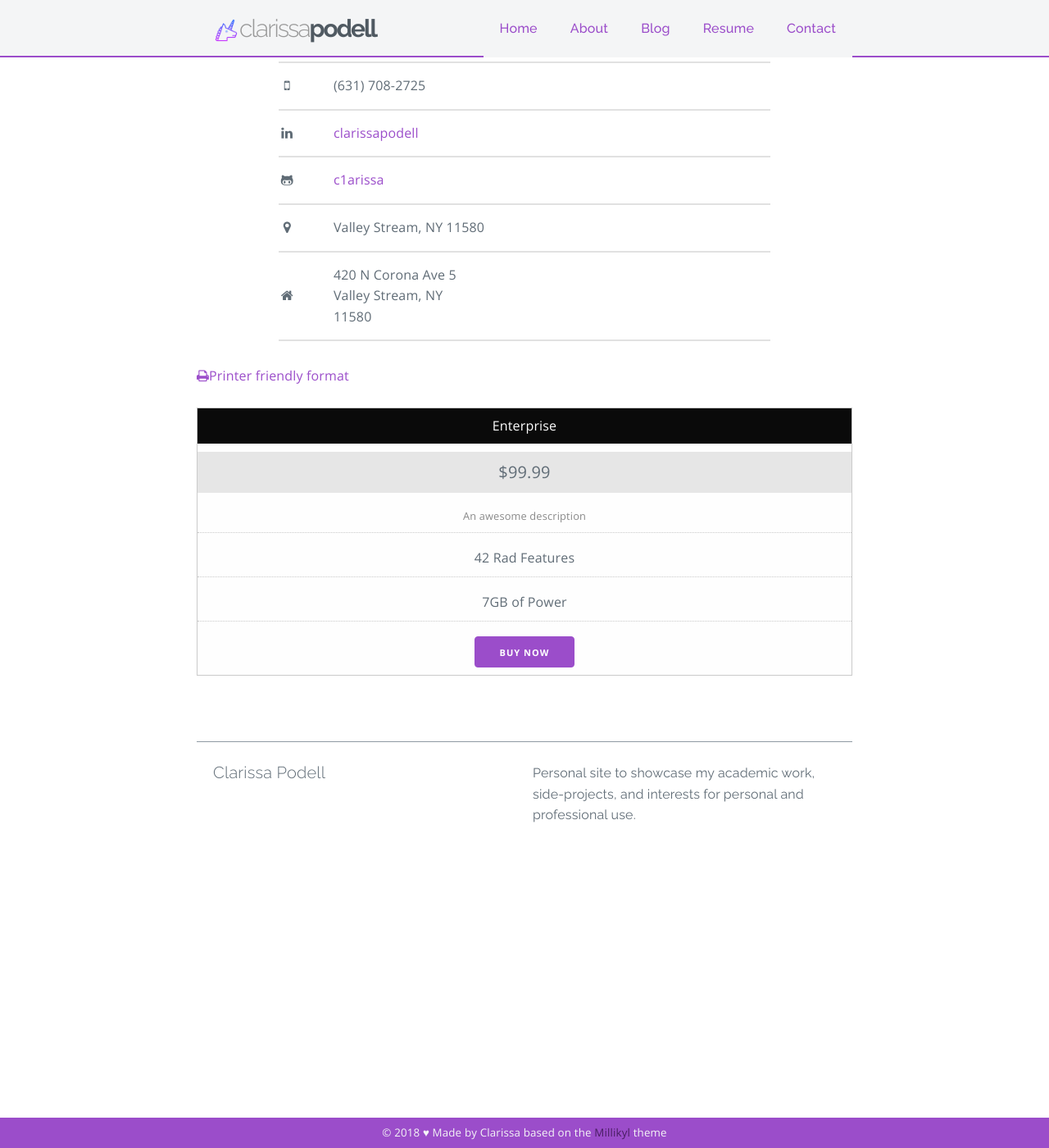
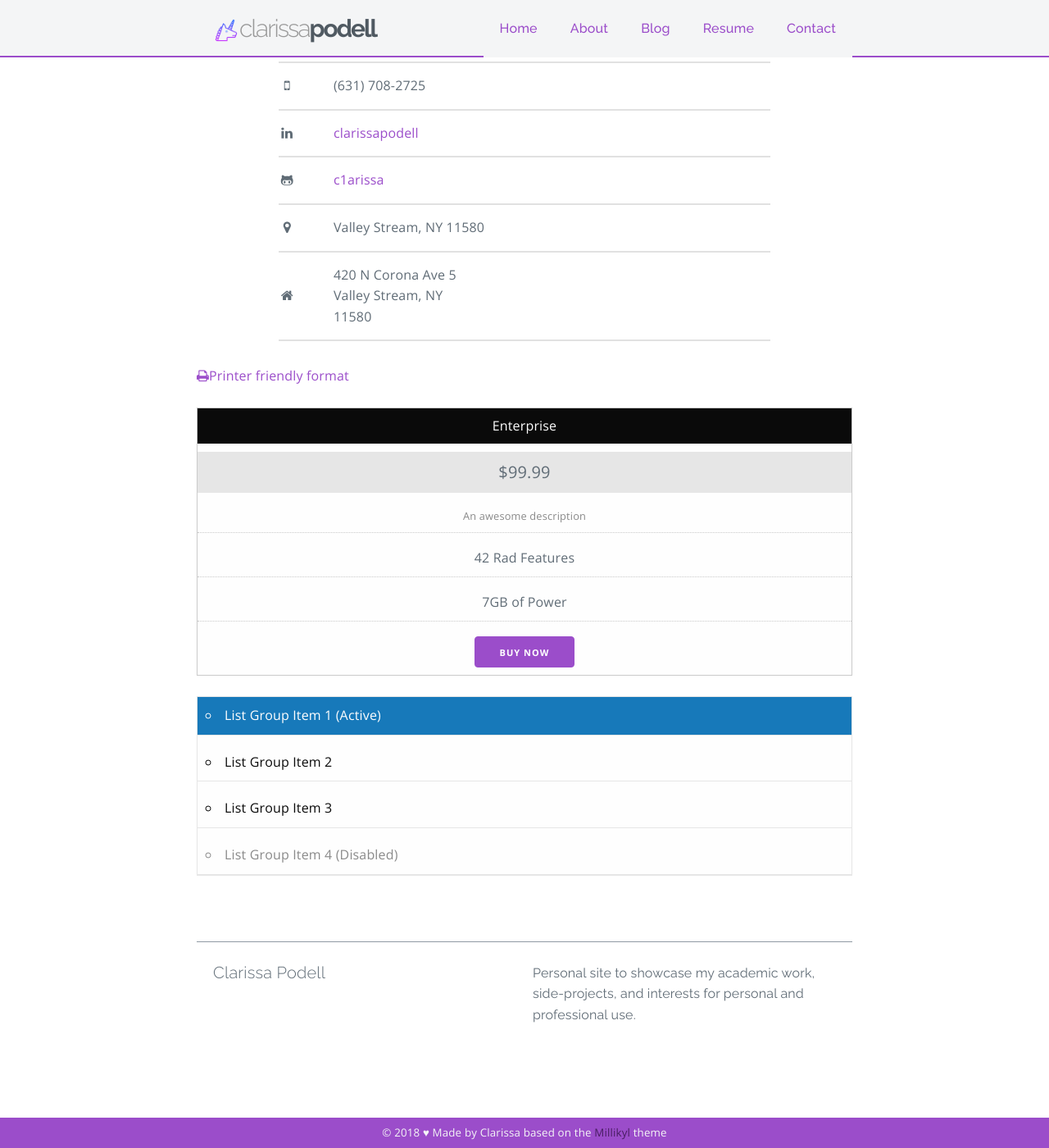
Before and after one commit to c1arissa/c1arissa.github.io, a Jekyll site: the page built from contact.md, in a window 1280 px wide and 1400 px high, scrolled down 218 px. Shown: the whole window at 82% size. Built offline with Jekyll 4.4.1, drawn with Linux system fonts in a browser that asks for light colours; nearby versions of some CDN libraries.

Commit message:
Update contact.md

```diff
--- a/contact.md
+++ b/contact.md
@@ -63,3 +63,57 @@ title: Contact
   <li>7GB of Power</li>
   <li><a class="button" href="#">Buy Now</a></li>
 </ul>
+
+
+<style>
+.list-group {
+  margin-bottom: 1rem;
+  border: 1px solid #e6e6e6;
+  border-radius: 0;
+  background: #fefefe;
+  box-shadow: none;
+  overflow: hidden;
+  color: #0a0a0a;
+}
+
+.list-group > :last-child {
+  margin-bottom: 0;
+}
+
+.list-group-item {
+  padding: 1rem;
+  border-bottom: 1px solid #e6e6e6;
+}
+
+.list-group-item > :last-child {
+  margin-bottom: 0;
+  border-bottom: none;
+}
+
+.list-group-item.active {
+  color: #fefefe;
+  background-color: #1779ba;
+  border-color: 1px solid #1779ba;
+}
+
+.list-group-item:hover, .list-group-item:focus {
+  background-color: #e6e6e6;
+}
+
+.list-group-item:hover.active, .list-group-item:focus.active {
+  background-color: #1779ba;
+}
+
+.list-group-item.disabled, .list-group-item.disabled:hover, .list-group-item.disabled:focus, .list-group-item[disabled], .list-group-item[disabled]:hover, .list-group-item[disabled]:focus {
+  color: #8a8a8a;
+  cursor: not-allowed;
+  background-color: #fefefe;
+}
+</style>
+
+<ul class="list-group">
+  <li class="list-group-item active">List Group Item 1 (Active)</li>
+  <li class="list-group-item">List Group Item 2</li>
+  <li class="list-group-item">List Group Item 3</li>
+  <li class="list-group-item disabled">List Group Item 4 (Disabled)</li>
+</ul>
```
